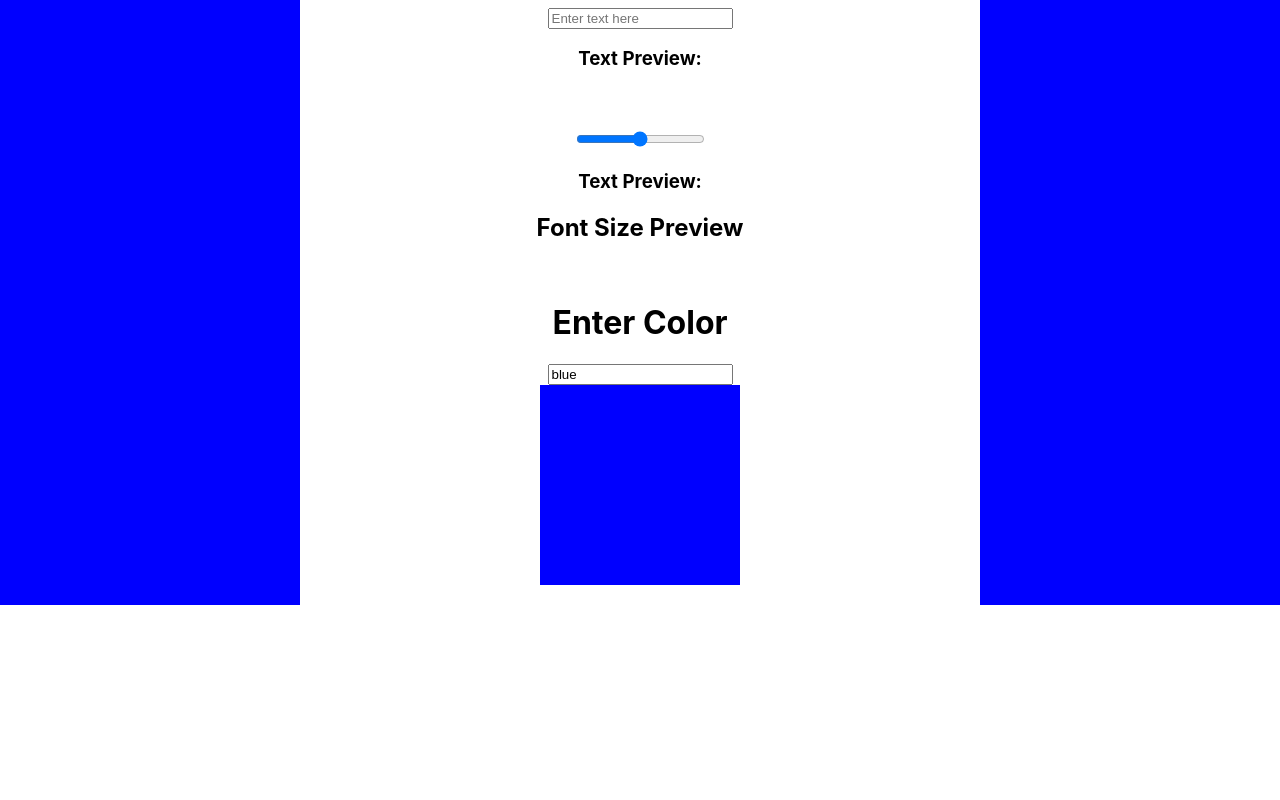
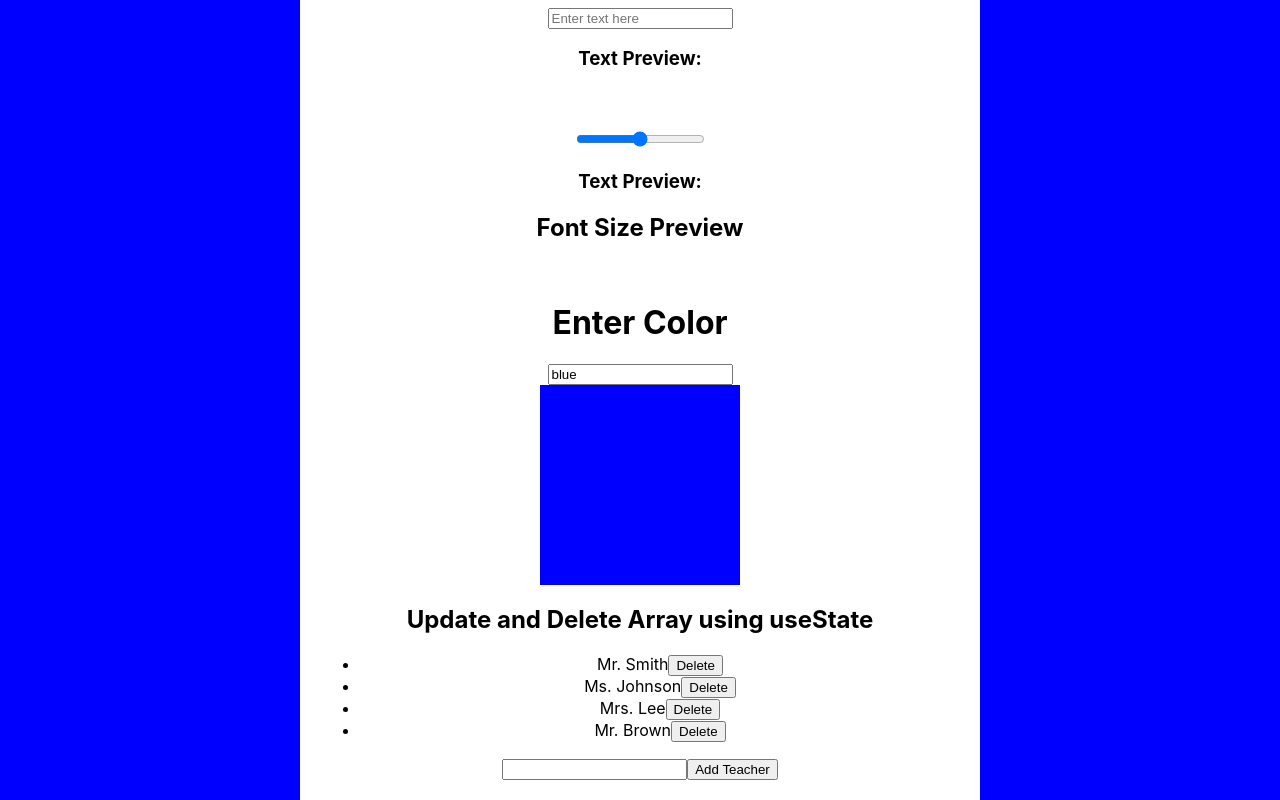
Before and after one commit to souravsharma-dev/react-state, a React (Create React App) app: page / in a window 1280 px wide. Shown: the part 932-1732 px from the top of the page. Before the commit the page ends 1537 px from the top, so only its background shows below. Built offline with nearby package versions, Linux system fonts and the light colour scheme.

Commit message:
useState practice

```diff
--- a/src/App.js
+++ b/src/App.js
@@ -26,6 +26,20 @@ const App = () => {
 
   const MarksAll = {...Marks1,...Marks2}
   console.log(MarksAll);
+
+  const [teachers, setTeachers]=useState(["Mr. Smith", "Ms. Johnson", "Mrs. Lee", "Mr. Brown"]);
+
+  const deleteTeacher = (index) =>{
+    const copyofTeachers = [...teachers];
+    copyofTeachers.splice(index,1);
+    setTeachers(copyofTeachers);
+  }
+
+  const [addTeacher, setAddTeacher] = useState('');
+
+  const teacherAdded = () =>{
+    setTeachers([...teachers, addTeacher]);
+  }
 
   const [showImage, setShowImage ]= useState(true);
 
@@ -133,6 +147,21 @@ const App = () => {
           </div>
         </div>
 
+          <div>
+        <h2>Update and Delete Array using useState</h2>
+        <ul>
+          {
+            teachers.map((item , index)=>
+            <li key={index}>{item}
+            <button onClick={()=>deleteTeacher(index)}> Delete </button>
+            </li>
+          )}
+        </ul>
+
+        <input onChange={(e)=>setAddTeacher(e.target.value)}/>
+        <button onClick={teacherAdded}> Add Teacher</button>
+      </div>
+
       </div>
 
     </div>
```
